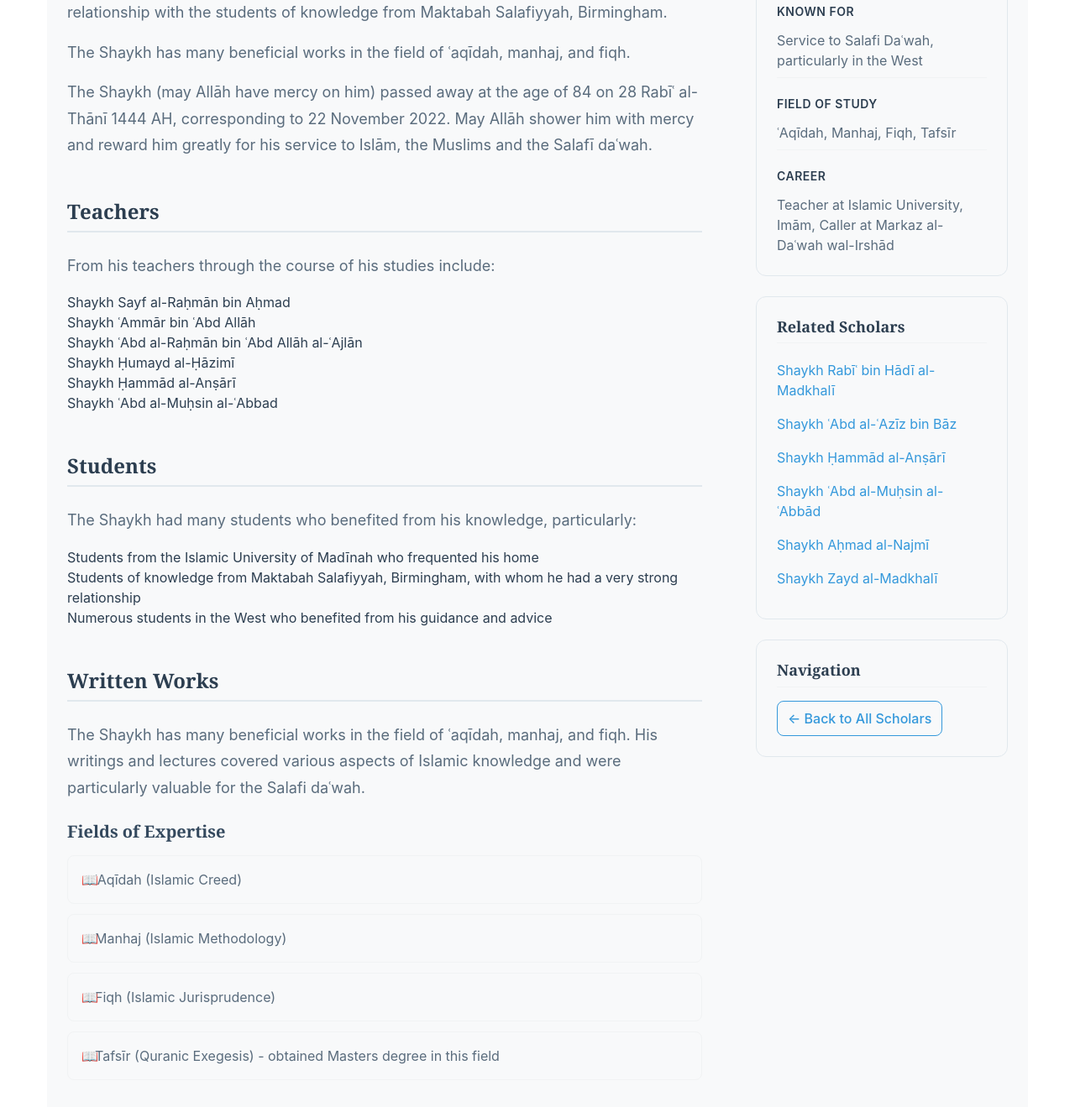
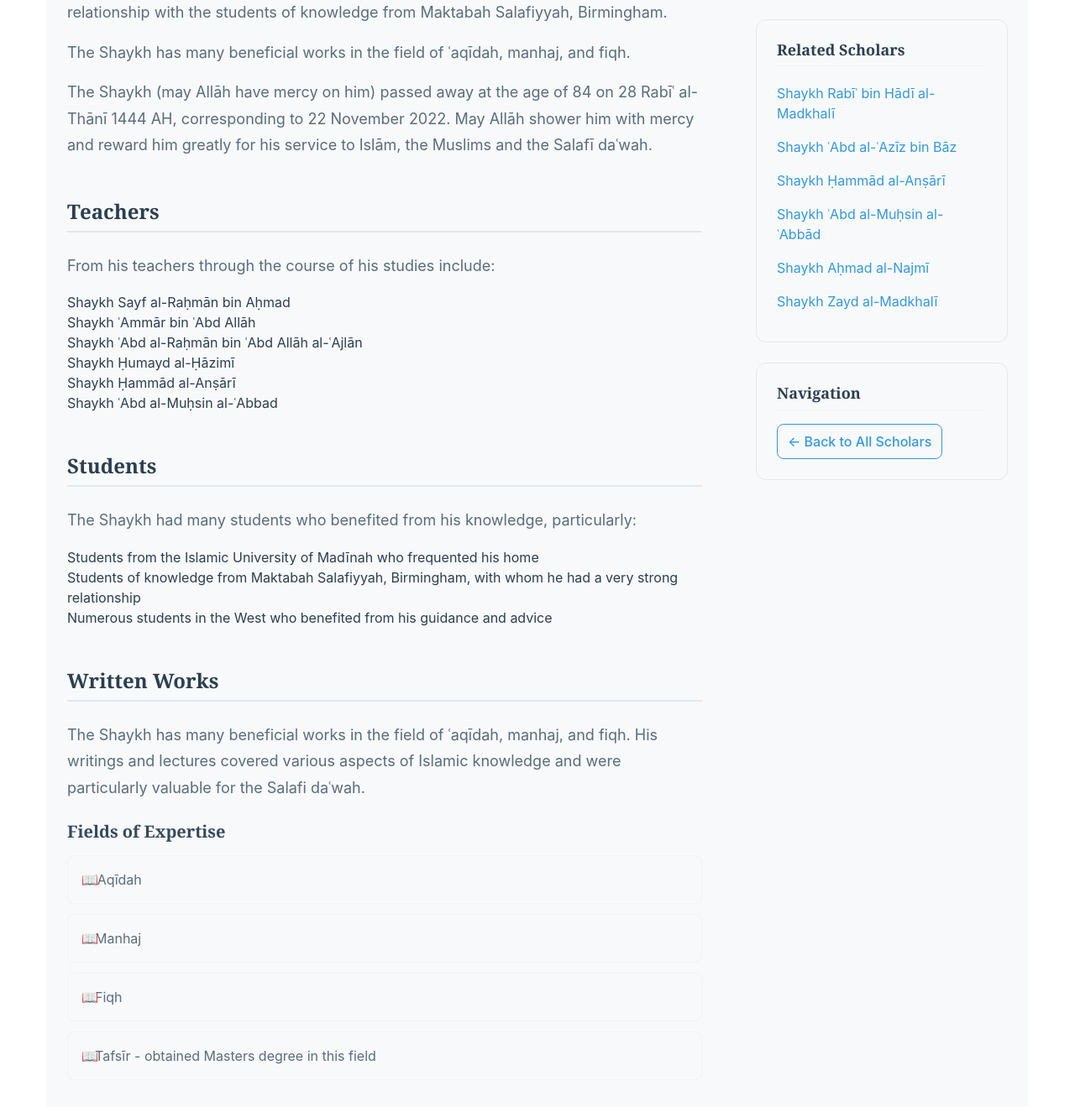
Before and after one commit to MohamedDousa/Contemporary-Scholars, a plain HTML site: page biographies/ubayd-ibn-abdullh-al-jbir.html in a window 1280 px wide. Shown: the part 1478-2797 px from the top of the page at 84% size. Drawn offline with Linux system fonts and the light colour scheme.

Commit message:
updated side bar

```diff
--- a/biographies/ubayd-ibn-abdullh-al-jbir.html
+++ b/biographies/ubayd-ibn-abdullh-al-jbir.html
@@ -100,10 +100,10 @@
 
                         <h3>Fields of Expertise</h3>
                         <ul class="works-list">
-                            <li>ʿAqīdah (Islamic Creed)</li>
-                            <li>Manhaj (Islamic Methodology)</li>
-                            <li>Fiqh (Islamic Jurisprudence)</li>
-                            <li>Tafsīr (Quranic Exegesis) - obtained Masters degree in this field</li>
+                            <li>ʿAqīdah</li>
+                            <li>Manhaj</li>
+                            <li>Fiqh</li>
+                            <li>Tafsīr - obtained Masters degree in this field</li>
                         </ul>
                     </section>
 
@@ -151,8 +151,6 @@
                             <dt>Death Year</dt>
                             <dd>1444 AH (2022 CE)</dd>
 
-                            <dt>Age at Death</dt>
-                            <dd>84 years</dd>
 
                             <dt>Century</dt>
                             <dd>1440s AH</dd>
@@ -169,14 +167,8 @@
                             <dt>Advanced Degree</dt>
                             <dd>Masters in Tafsīr</dd>
 
-                            <dt>Known For</dt>
-                            <dd>Service to Salafi Daʿwah, particularly in the West</dd>
-
                             <dt>Field of Study</dt>
                             <dd>ʿAqīdah, Manhaj, Fiqh, Tafsīr</dd>
-
-                            <dt>Career</dt>
-                            <dd>Teacher at Islamic University, Imām, Caller at Markaz al-Daʿwah wal-Irshād</dd>
                         </dl>
                     </div>
 
```
